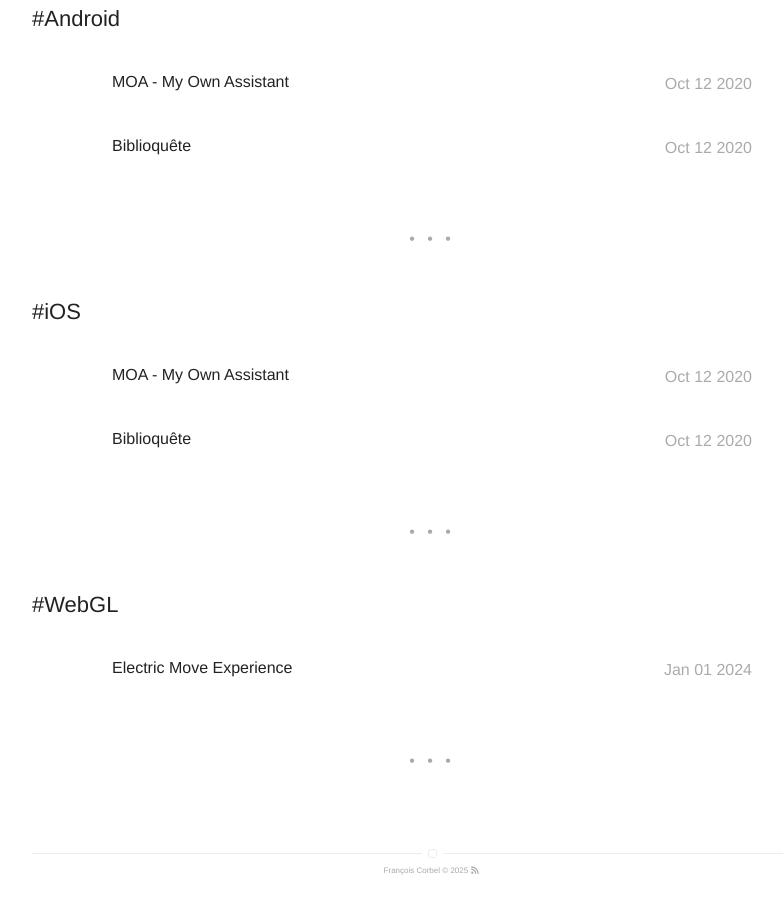
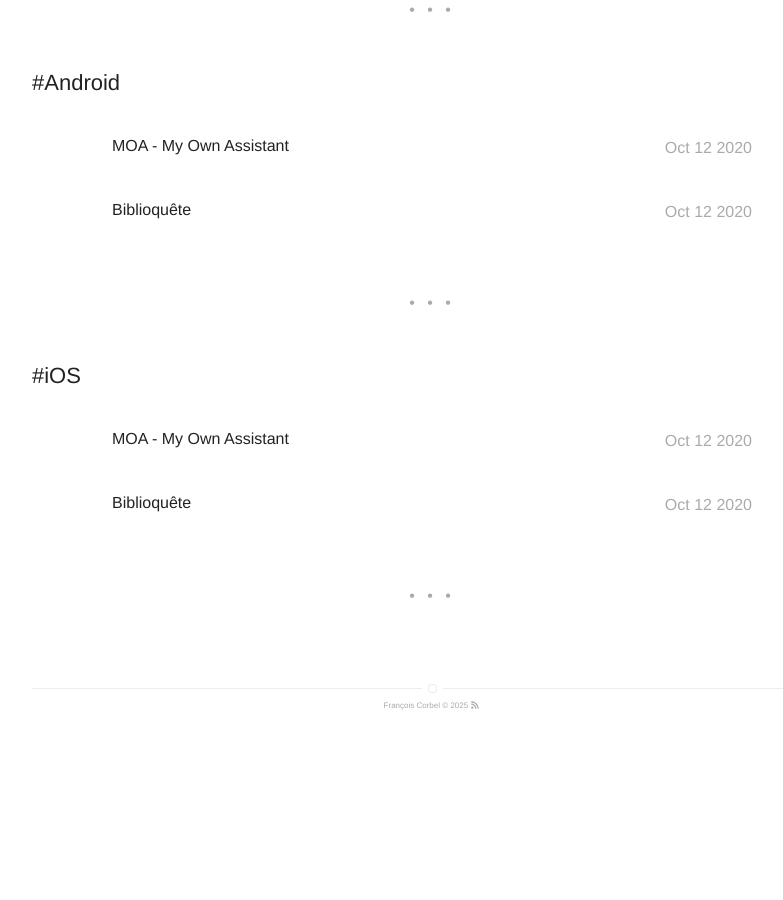
Before and after one commit to fcvalise/fcvalise.github.io, a Jekyll site: the page built from tags.html, in a window 1280 px wide and 900 px high, scrolled down 7427 px. Shown: the whole window, without its empty margins (208-991 px from the left). Built offline with Jekyll 4.4.1, drawn with Linux system fonts in a browser that asks for light colours; nearby versions of some CDN libraries; after the commit the page ends 8162 px from its top, so only the background shows below that; some of the changed text lies outside the part shown.

Commit message:
Small update

```diff
--- a/_posts/2024-01-03-hermes.markdown
+++ b/_posts/2024-01-03-hermes.markdown
@@ -27,6 +27,8 @@ team:
 <br>
 À l’occasion du prestigieux événement Le Saut d’Hermès, nous avons développé un jeu multijoueur en réalité mixte mêlant espace physique et éléments numériques pour offrir une expérience interactive fluide et immersive. Pensée pour un public haut de gamme, cette expérience alliait direction artistique raffinée et technologie XR de pointe.
 <br>
+<br>
+
 Les joueurs, équipés de casques Quest 3, interagissaient en temps réel avec des éléments virtuels ancrés dans le monde réel, en collaborant ou en s’affrontant dans un jeu se déroulant dans le cadre emblématique du Grand Palais Éphémère.
 <br>
 
--- a/_posts/2024-09-01-kia.markdown
+++ b/_posts/2024-09-01-kia.markdown
@@ -12,7 +12,7 @@ linkcolor: "#0C304B"
 image: "https://fcvalise.github.io/assets/images/kia/project.gif"
 
 layout: post
-tags: [WebGL, C#, Unity]
+tags: [C#, Unity]
 projects: true
 hidden: true # don't count this post in blog page
 category: Pro
```
Also changed, not shown: other parts of _posts/2024-01-03-hermes.markdown (+1 -1 lines), other parts of _posts/2024-09-01-kia.markdown (+0 -2 lines).
